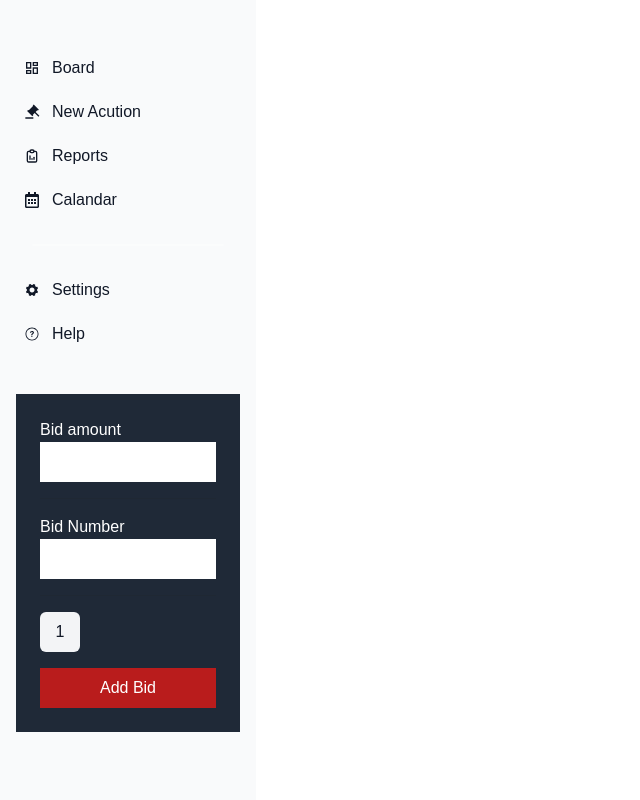
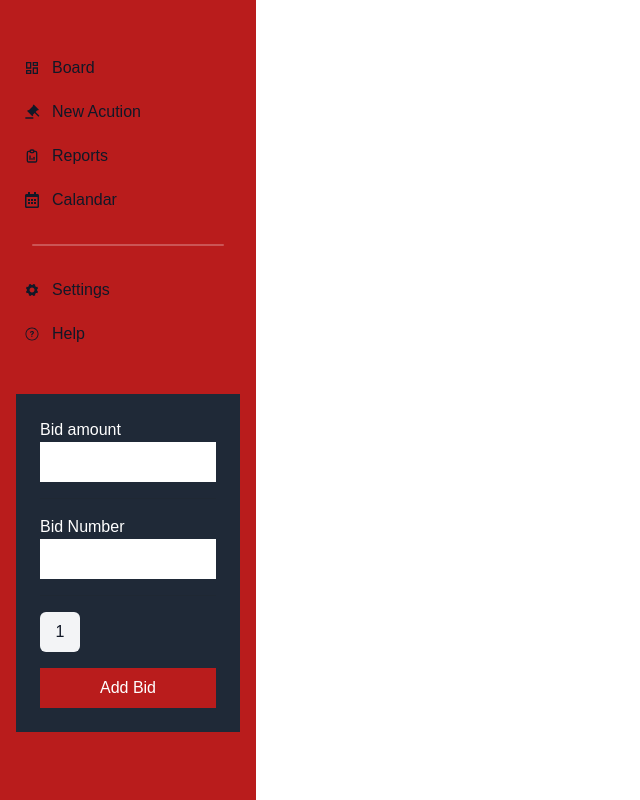
Before and after one commit to Gavin596h/Harris-Auction-Software, a React (Create React App) app in the folder auction-software-project/: page / in a window 1280 px wide. Shown: the whole page, without its empty margins (0-640 px from the left). Built offline with nearby package versions, Linux system fonts and the light colour scheme; the HTML template or start-up script is replaced by a standard one; a web font is replaced by a local one.

Commit message:
Div Full Height of Screen

```diff
--- a/auction-software-project/src/components/Navbar.js
+++ b/auction-software-project/src/components/Navbar.js
@@ -12,7 +12,7 @@ import { IoIosHelpCircleOutline } from "react-icons/io";
 const Navbar = () => {
     return (
         <aside className='font-fira fixed top-0 left-0 z-40 w-64 h-screen'>
-            <div className='h-full overflow-y-auto py-5 px-3 bg-gray-50 dark:bg-gray-700'>
+            <div className='h-full overflow-y-auto py-5 px-3 bg-red-700'>
             <ul className="pl-0 space-y-1">
                     <li>
                         <NavLink to="/bid-board" className='no-underline flex items-center p-2 text-base font-normal text-gray-900 rounded-lg dark:text-white dark:hover:bg-red-600 group'>
--- a/auction-software-project/src/pages/BidBoard.js
+++ b/auction-software-project/src/pages/BidBoard.js
@@ -22,7 +22,7 @@ function BidBoard() {
   }, []);
 
   return (
-          <div className="p-4 sm:ml-64 font-fira">
+          <div className="p-4 sm:ml-64 font-fira dark:bg-gray-800 h-screen">
             <table className="w-full text-sm text-white table-auto right-0">
                 <thead className="w-full text-xs text-gray-700 uppercase bg-gray-50 dark:bg-gray-900 dark:text-white">
                     <tr>
```
